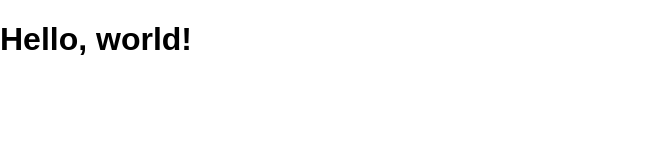
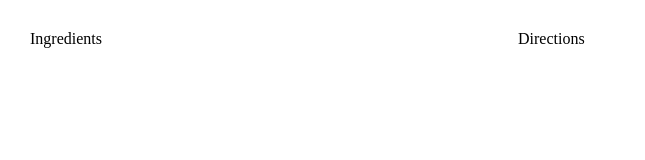
Before and after one commit to Arjay123/recipe-book, a React app in the folder app/: page / in a window 1280 px wide. Shown: the whole page, without its empty margins (0-645 px from the left). Built offline with nearby package versions, Linux system fonts and the light colour scheme.

Commit message:
recipe base layout

```diff
--- a/app/public/index.html
+++ b/app/public/index.html
@@ -25,16 +25,8 @@
     <noscript>
       You need to enable JavaScript to run this app.
     </noscript>
-    <div id="root"></div>
-    <!--
-      This HTML file is a template.
-      If you open it directly in the browser, you will see an empty page.
 
-      You can add webfonts, meta tags, or analytics to this file.
-      The build step will place the bundled scripts into the <body> tag.
+    <main class="root" id="root"></main>
 
-      To begin the development, run `npm start` or `yarn start`.
-      To create a production bundle, use `npm run build` or `yarn build`.
-    -->
   </body>
 </html>
--- a/app/src/index.css
+++ b/app/src/index.css
@@ -1,5 +1,26 @@
+* {
+  -moz-box-sizing: border-box;
+  -webkit-box-sizing: border-box;
+  box-sizing: border-box;
+}
+
+html,
 body {
-  margin: 0;
-  padding: 0;
-  font-family: sans-serif;
+    height: 100%;
+    margin: 0;
+    padding: 0;
 }
+
+.recipe {
+    padding: 30px;
+    display: flex;
+    flex-direction: row;
+}
+
+.ingredients {
+    width: 40%;
+}
+
+.directions {
+    width: 60%;
+}
--- a/app/src/index.js
+++ b/app/src/index.js
@@ -5,5 +5,39 @@ import registerServiceWorker from './registerServiceWorker';
 
 const hello = <h1>Hello, world!</h1>;
 
-ReactDOM.render(hello, document.getElementById('root'));
+class App extends React.Component {
+    render() {
+        var classes = "recipe";
+        return (
+            <div className={classes}>
+                    <Ingredients />
+                    <Directions />
+            </div>
+        );
+    }
+}
+
+class Ingredients extends React.Component {
+    render() {
+        var classes = "ingredients";
+        return (
+            <div className={classes}>
+                Ingredients
+            </div>
+        );
+    }
+}
+
+class Directions extends React.Component {
+    render() {
+        var classes = "directions";
+        return (
+            <div className={classes}>
+                Directions
+            </div>
+        );
+    }
+}
+
+ReactDOM.render(<App />, document.getElementById('root'));
 registerServiceWorker();
```
